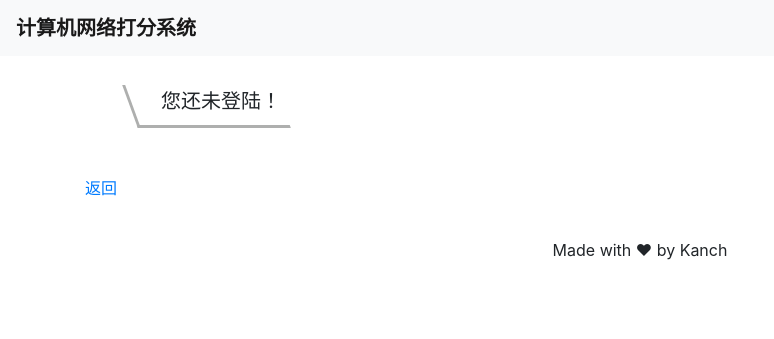
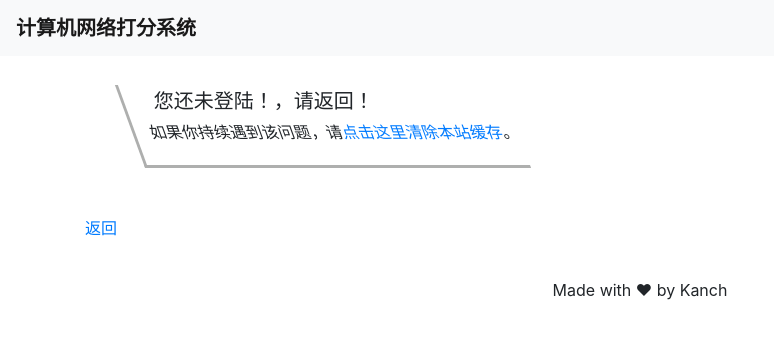
Before and after one commit to ankanch/cuit-CS-project-practice, a Flask app: page /scoring in a window 1280 px wide. Shown: the top 339 px of the page, without its empty margins (0-774 px from the left). Run offline with Flask 2, Linux system fonts and the light colour scheme; parts of the project's set-up code (start-up, migrations or seed data) failed here and were passed over; some libraries are stand-ins or nearby versions.

Commit message:
bug修复，代码优化

```diff
--- a/CNSscoring/Utilities/scoringManager.py
+++ b/CNSscoring/Utilities/scoringManager.py
@@ -38,7 +38,12 @@ def getScoredlist(uid):
 
 # get all groups score
 def getAllGroupScores():
-    resultlist = "<h3>Scores List by Group </h3><br/><p></p>"
+    resultlist = """
+                    <h3>Scores List by Group </h3>
+                    <p style="margin-bottom:2px;">Made with ♥ by Kanch</p>
+                    <p style="margin-bottom:2px;">kanch@ieee.org</p>
+                    <br/>
+                """
     resultlist += SS.table
     mstr = ""
     for gid in GV.GID:
--- a/CNSscoring/Utilities/stringx.py
+++ b/CNSscoring/Utilities/stringx.py
@@ -1,5 +1,7 @@
 table = """
  <link rel="stylesheet" href="../static/bootstrap-4.0.0-beta/css/bootstrap.min.css" integrity="sha384-/Y6pD6FV/Vv2HJnA6t+vslU6fwYXjCFtcEpHbNJ0lyAFsXTsjBbfaDjzALeQsN6M" crossorigin="anonymous">
+<script src="../static/jquery-3.2.1.min.js"></script>
+<script src="https://cdnjs.cloudflare.com/ajax/libs/popper.js/1.11.0/umd/popper.min.js" integrity="sha384-b/U6ypiBEHpOf/4+1nzFpr53nxSS+GLCkfwBdFNTxtclqqenISfwAzpKaMNFNmj4" crossorigin="anonymous"></script>
 <script src="../static/bootstrap-4.0.0-beta/js/bootstrap.min.js"></script>
 <div class="container">
 <table class="table table-hover">
--- a/CNSscoring/templates/error.html
+++ b/CNSscoring/templates/error.html
@@ -1,7 +1,8 @@
 {% extends "template.html" %} {% block title %}{{title}}{% endblock %} {% block content %}
 <div class="row"  style="margin-top:85px;margin-left:45px;margin-right:35px;">
     <div class=" sidebar-header">
-        <h5 class="sidebar-header-title">{{error_message}}</h5>
+        <h5 class="sidebar-header-title">{{error_message}}，请返回！</h5>
+        <p>如果你持续遇到该问题，请<a href="javascript:del()" >点击这里清除本站缓存</a>。</p>
     </div>
 </div>
 <br/>
@@ -15,8 +16,10 @@
 
 </div>
 <script>
-    $(document).ready(function () {
 
-    });
+    function del(){
+        document.cookie = "uid" + '=;expires=Thu, 01 Jan 1970 00:00:01 GMT;';
+        showMsg("缓存清理完毕！请点击返回进行注册或登陆",5);
+    }
 </script>
 {% endblock %}
```
Also changed, not shown: CNSscoring/templates/index.html (+7 -2 lines), CNSscoring/templates/scoring.html (+7 -2 lines), 1 other file.
